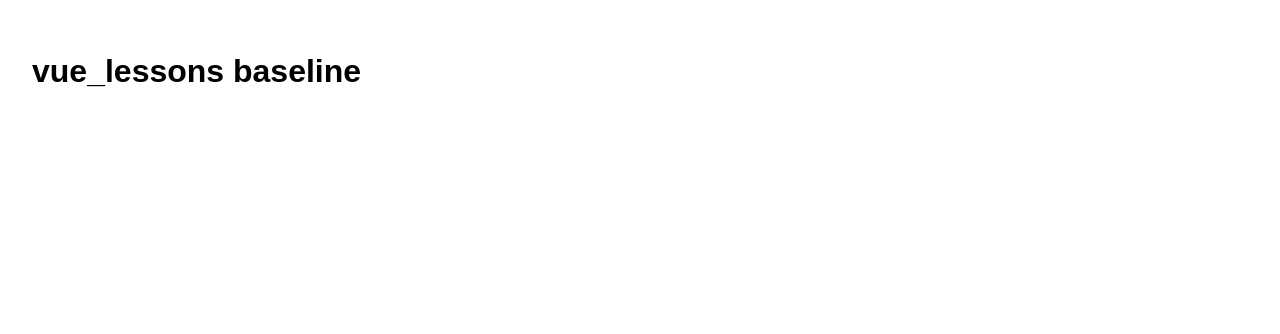
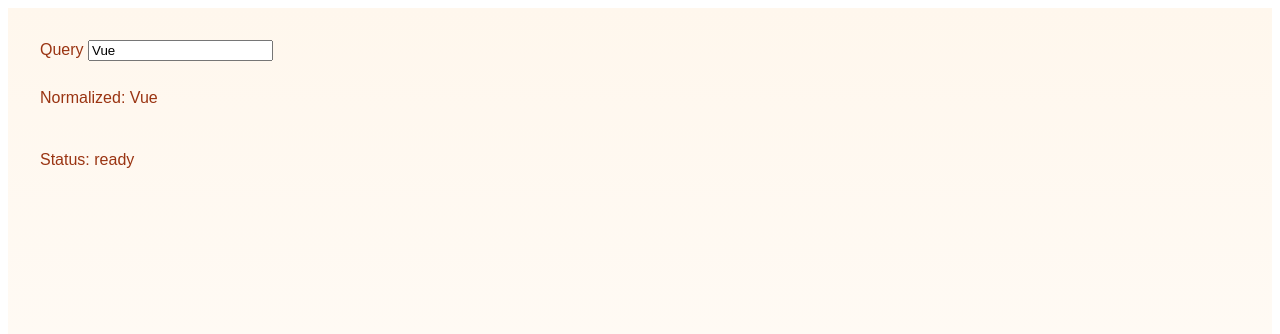
Before and after one commit to angularWorkshop/vue_lessons, a Vue app: page / in a window 1280 px wide. Shown: the top 334 px of the page. Built offline with nearby package versions, Linux system fonts and the light colour scheme.

Commit message:
feat: add vue lesson-topic-13-exercise-02-fix-self-updating-watch starter

```diff
--- a/src/App.vue
+++ b/src/App.vue
@@ -1,16 +1,36 @@
 <script setup>
-const title = 'vue_lessons baseline';
+import { ref, watch } from 'vue';
+
+const query = ref('  Vue  ');
+const syncStatus = ref('idle');
+
+watch(query, value => {
+  query.value = value.trim();
+  syncStatus.value = value.trim() ? 'ready' : 'idle';
+  document.title = value.trim() ? `Search: ${value.trim()}` : 'Search';
+}, { immediate: true });
 </script>
 
 <template>
-  <main class="app">
-    <h1>{{ title }}</h1>
-  </main>
+  <section class="watcher-screen">
+    <label>
+      Query
+      <input type="text" v-model="query" />
+    </label>
+    <p>Normalized: {{ query }}</p>
+    <p>Status: {{ syncStatus }}</p>
+  </section>
 </template>
 
 <style scoped>
-.app {
-  padding: 24px;
+.watcher-screen {
+  min-height: 100vh;
+  padding: 32px;
+  display: grid;
+  gap: 12px;
+  align-content: start;
+  background: linear-gradient(180deg, #fff7ed 0%, #ffffff 100%);
+  color: #9a3412;
   font-family: Arial, sans-serif;
 }
 </style>
```
Also changed, not shown: src/main.js (line endings or trailing spaces), 2 other files (tests, documents, lock files or other folders).
